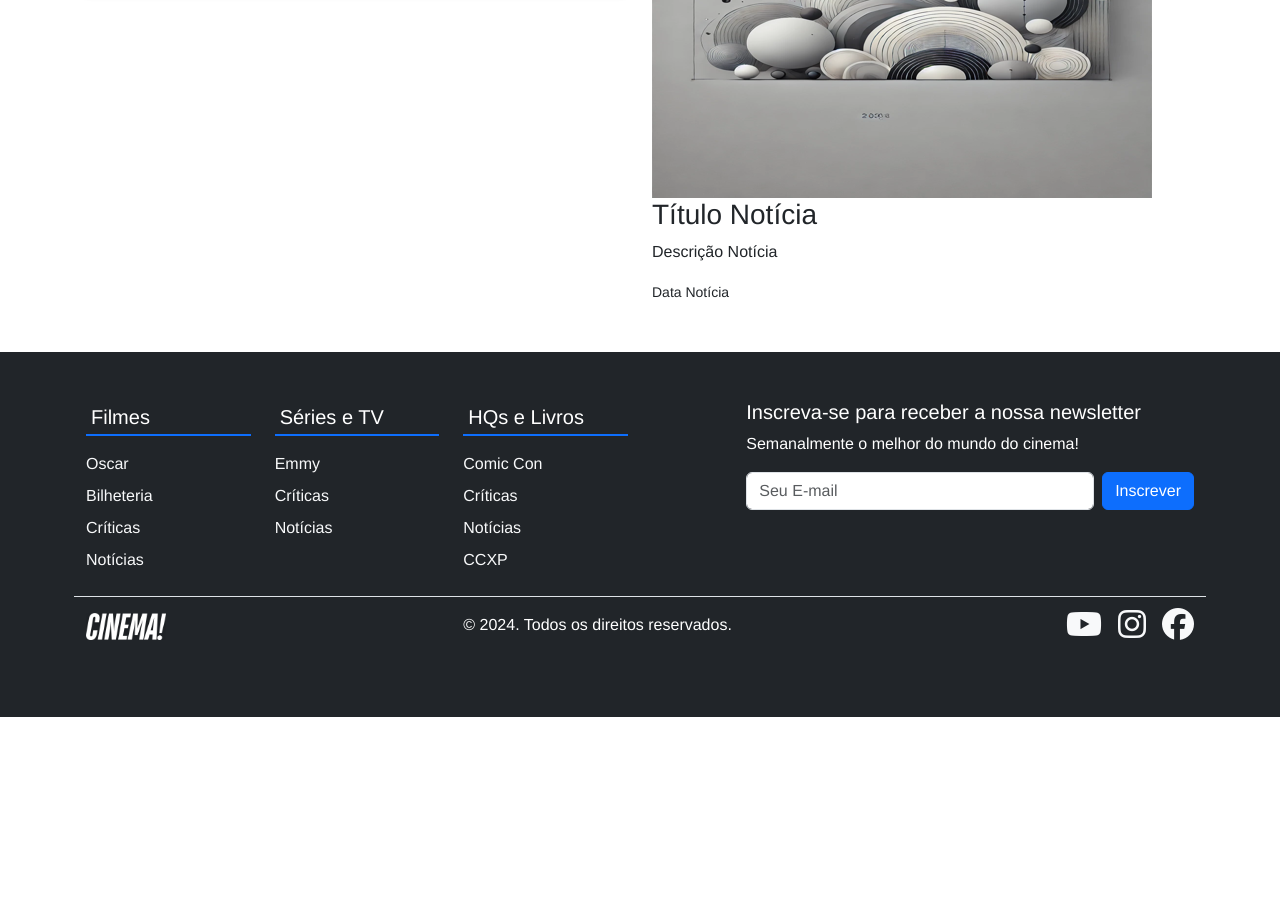
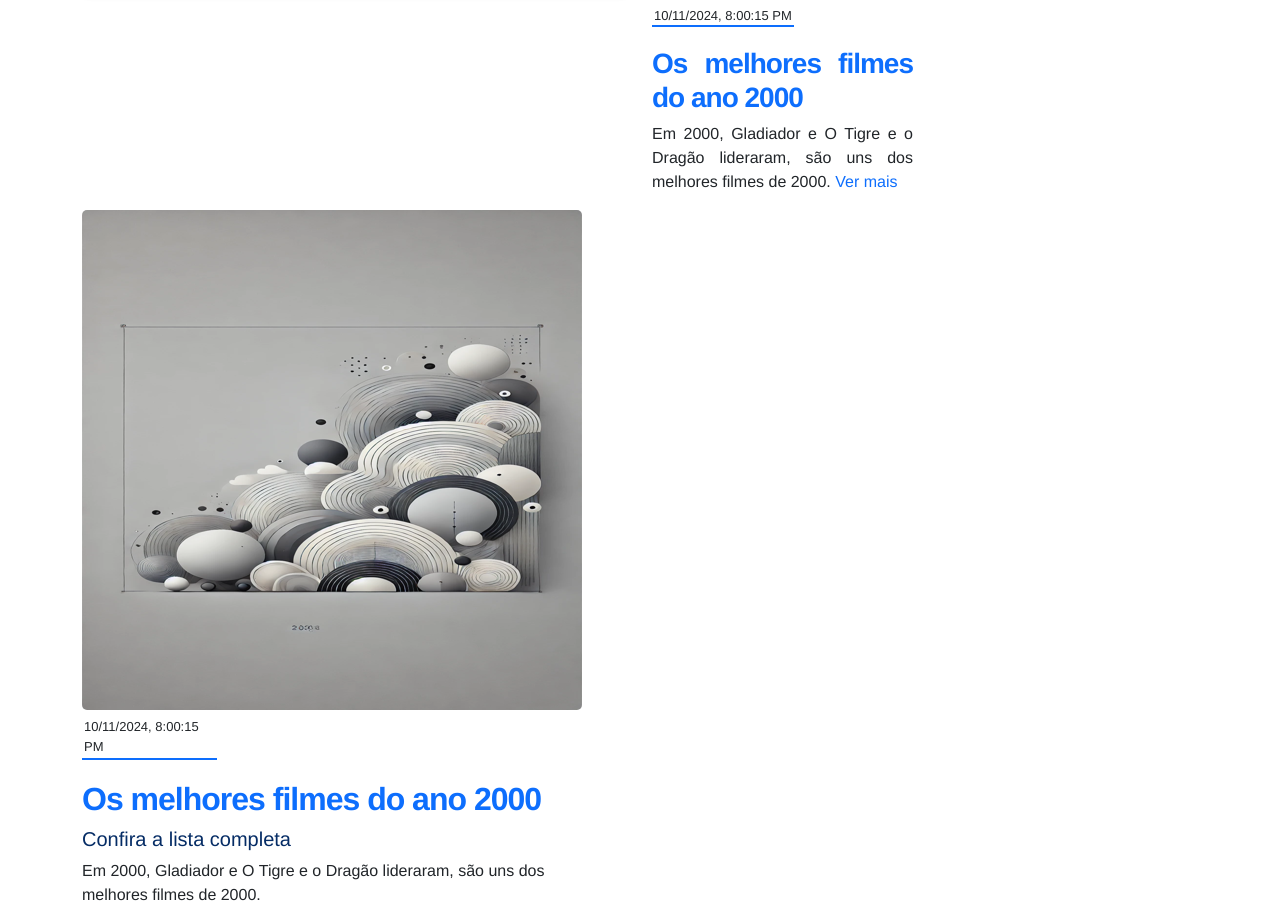
Before and after one commit to theoliveto/cinema, a Vue app: page / in a window 1280 px wide. Shown: the part 420-1341 px from the top of the page. Before the commit the page ends 1137 px from the top, so only its background shows below. Built offline with nearby package versions, Linux system fonts and the light colour scheme.

Commit message:
Finalizado a estilização dos componentes noticias

```diff
--- a/src/components/noticias/NoticiaComponent.vue
+++ b/src/components/noticias/NoticiaComponent.vue
@@ -1,13 +1,78 @@
 <template>
-    <div></div>
+    <div class="largura-componente">
+        <img :src="imagemNoticia" alt="">
+        <small class="mb-3 linha d-block">{{ dataNoticia }}</small>
+        <h2>{{ tituloNoticia }}</h2>
+        <h5 class="text-primary-emphasis">{{ subTituloNoticia }}</h5>
+        <p>{{ assuntoNoticia }}</p>
+        <a :href="linkNoticia" class="btn btn-outline-primary" target="_blank">Ver mais</a>
+    </div>
 </template>
 
 <script>
     export default {
-
+        name: 'NoticiaComponent',
+        props: {
+            assuntoNoticia: {
+                type: String,
+                required: true
+            },
+            tituloNoticia: {
+                type: String,
+                required: true
+            },
+            subTituloNoticia: {
+                type: String,
+                required: true
+            },
+            dataNoticia: {
+                type: String,
+                required: true
+            },
+            imagemNoticia: {
+                type: String,
+                required: true
+            },
+            linkNoticia: {
+                type: String,
+                required: true
+            }
+        }
     }
 </script>
 
 <style scoped>
+    img {
+        border-radius: 5px;
+        margin-bottom: 5px;
+    }
 
+    h2 {
+        font-weight: 900;
+        color: #0d6efd;
+        margin-top: 20px;
+        letter-spacing: -1px;
+    }
+
+    h2:hover {
+        font-weight: 900;
+        color: #000;
+        margin-top: 20px;
+        cursor: pointer;
+        letter-spacing: -1px;
+    }
+
+    small {
+        font-size: 13px;
+    }
+
+    .linha {
+        border-bottom: 2px solid #0d6efd;
+        padding: 2px;
+        width: 135px;
+    }
+
+    .largura-componente {
+        width: 500px;
+    }
 </style>
--- a/src/components/noticias/NoticiaHorizontalComponent.vue
+++ b/src/components/noticias/NoticiaHorizontalComponent.vue
@@ -7,7 +7,7 @@
             <p class="card-text mb-auto">{{ resumoNoticia }}</p>
             <div class="row">
                 <div class="col">
-                    <a href="#" class="icon-link gap-1 icon-link-hover stretched-link">
+                    <a :href="linkNoticia" class="icon-link gap-1 icon-link-hover stretched-link" target="_blank">
                         Continue lendo
                         <i class="fa-solid fa-chevron-right"></i>
                     </a>
@@ -18,7 +18,7 @@
             </div>
         </div>
         <div class="col-auto d-none d-lg-block">
-            <img :src="imagemNoticia" alt="" width="200" height="250">
+            <img :src="imagemNoticia" alt="">
         </div>
     </div>
 </template>
@@ -56,6 +56,10 @@
                 type: String,
                 required: true
             },
+            linkNoticia: {
+                type: String,
+                required: true
+            }
         }
     }
 </script>
@@ -72,4 +76,11 @@
     small {
         font-size: 13px;
     }
+
+    h4 {
+        font-weight: 900;
+        color: #0d6efd;
+        text-align: justify;
+        letter-spacing: -1px;
+    }
 </style>
--- a/src/components/noticias/NoticiaVerticalComponent.vue
+++ b/src/components/noticias/NoticiaVerticalComponent.vue
@@ -1,9 +1,9 @@
 <template>
     <div>
-        <img :src="imagemNoticia" alt="">
-        <h3>Título Notícia</h3>
-        <p>Descrição Notícia</p>
-        <small>Data Notícia</small>
+        <img :src="imagemNoticia" alt="" width="300">
+        <small class="mb-3 linha">{{ dataNoticia }}</small>
+        <h3>{{ tituloNoticia }}</h3>
+        <p>{{ assuntoNoticia }} <a :href="linkNoticia" target="_blank">Ver mais</a></p>
     </div>
 </template>
 
@@ -11,7 +11,23 @@
     export default {
         name: 'NoticiaVerticalComponent',
         props: {
+            assuntoNoticia: {
+                type: String,
+                required: true
+            },
+            tituloNoticia: {
+                type: String,
+                required: true
+            },
+            dataNoticia: {
+                type: String,
+                required: true
+            },
             imagemNoticia: {
+                type: String,
+                required: true
+            },
+            linkNoticia: {
                 type: String,
                 required: true
             }
@@ -20,5 +36,48 @@
 </script>
 
 <style scoped>
+    img {
+        border-radius: 5px;
+        margin-bottom: 5px;
+    }
 
+    small {
+        font-size: 13px;
+    }
+
+    h3 {
+        font-weight: 900;
+        color: #0d6efd;
+        margin-top: 20px;
+        text-align: justify;
+        letter-spacing: -1px;
+    }
+
+    h3:hover {
+        font-weight: 900;
+        color: #000;
+        margin-top: 20px;
+        text-align: justify;
+        cursor: pointer;
+        letter-spacing: -1px;
+    }
+
+    p {
+        text-align: justify;
+    }
+
+    a {
+        text-decoration: none;
+        color: #0d6efd;
+    }
+
+    a:hover {
+        text-decoration: underline;
+        color: #000;
+    }
+
+    .linha {
+        border-bottom: 2px solid #0d6efd;
+        padding: 2px;
+    }
 </style>
--- a/src/views/HomeView.vue
+++ b/src/views/HomeView.vue
@@ -10,18 +10,32 @@
           resumoNoticia="Em 2000, Gladiador e O Tigre e o Dragão lideraram, são uns dos melhores filmes de 2000."
           :imagemNoticia="imagemNoticiaHorizontal"
           nomeAutor="Oliveto Vinicius"
+          :linkNoticia="linkAcesso"
         />
       </div>
-      <div class="col-6">
-        <noticia-vertical-component :imagemNoticia="imagemNoticiaVertical" />
+      <div class="col-3">
+        <noticia-vertical-component
+          :imagemNoticia="imagemNoticiaVertical"
+          tituloNoticia="Os melhores filmes do ano 2000"
+          assuntoNoticia="Em 2000, Gladiador e O Tigre e o Dragão lideraram, são uns dos melhores filmes de 2000."
+          :dataNoticia="dataNoticia"
+          :linkNoticia="linkAcesso"
+        />
+      </div>
+      <div class="col-3">
+
       </div>
     </div>
     <div class="row">
       <div class="col-6">
-
-      </div>
-      <div class="col-6">
-
+        <noticia-component
+          :imagemNoticia="imagemNoticiaVertical"
+          tituloNoticia="Os melhores filmes do ano 2000"
+          subTituloNoticia="Confira a lista completa"
+          assuntoNoticia="Em 2000, Gladiador e O Tigre e o Dragão lideraram, são uns dos melhores filmes de 2000."
+          :dataNoticia="dataNoticia"
+          :linkNoticia="linkAcesso"
+        />
       </div>
     </div>
   </div>
@@ -33,6 +47,7 @@
   import RodapeComponent from '../components/RodapeComponent.vue'
   import NoticiaHorizontalComponent from '../components/noticias/NoticiaHorizontalComponent.vue'
   import NoticiaVerticalComponent from '../components/noticias/NoticiaVerticalComponent.vue'
+  import NoticiaComponent from '../components/noticias/NoticiaComponent.vue'
 
   export default {
     name: 'HomeView',
@@ -40,13 +55,15 @@
       CabecalhoComponent,
       RodapeComponent,
       NoticiaHorizontalComponent,
-      NoticiaVerticalComponent
+      NoticiaVerticalComponent,
+      NoticiaComponent
     },
     data() {
       return {
         dataNoticia: new Date().toLocaleString(),
         imagemNoticiaHorizontal: require('../assets/img/img-noticia-horizontal.png'),
-        imagemNoticiaVertical: require('../assets/img/img-noticia-vertical.png')
+        imagemNoticiaVertical: require('../assets/img/img-noticia-vertical.png'),
+        linkAcesso: 'https://www.omelete.com.br/'
       }
     }
   }
```
